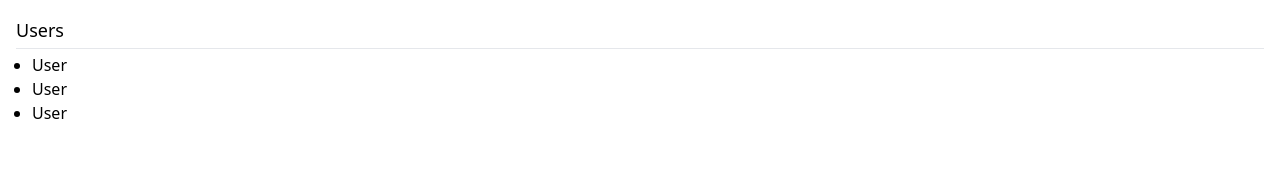
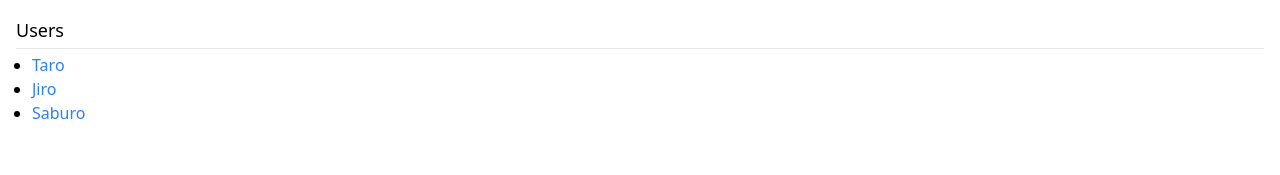
Before and after one commit to silkyworkspace/my-nextjs-app, a Next.js app: page / in a window 1280 px wide. Shown: the top 175 px of the page. Built offline with nearby package versions, Linux system fonts and the light colour scheme.

Commit message:
Link作成とユーザー一覧をmapで表示

```diff
--- /dev/null
+++ b/app/lib/users.ts
@@ -0,0 +1,23 @@
+interface User {
+    id: number,
+    name: string,
+    prof: string
+}
+
+export const users: User[] = [
+    {
+        id: 0,
+        name: 'Taro',
+        prof: 'He is good'
+    },
+    {
+        id: 1,
+        name: 'Jiro',
+        prof: 'He is cool'
+    },
+    {
+        id: 2,
+        name: 'Saburo',
+        prof: 'He is smart'
+    },
+];
--- a/app/page.tsx
+++ b/app/page.tsx
@@ -1,12 +1,23 @@
+import Link from "next/link";
+import { users } from "./lib/users";
+
 export default function Home() {
+  const userItems = users.map((user) => {
+    return (
+      <li key={user.id}>
+        <Link href={`/users/${user.id}`} className="text-blue-500 hover:text-blue-700">
+          {user.name}
+        </Link>
+      </li>
+    )
+  })
+
   return (
     <>
-    <h1 className="text-lg border-b pb-1 mb-1 border-gray-200">Users</h1>
-    <ul className="list-disc ml-4">
-      <li>User</li>
-      <li>User</li>
-      <li>User</li>
-    </ul>
+      <h1 className="text-lg border-b pb-1 mb-1 border-gray-200">Users</h1>
+      <ul className="list-disc ml-4">
+        {userItems}
+      </ul>
     </>
   );
 }
--- a/app/users/[userId]/page.tsx
+++ b/app/users/[userId]/page.tsx
@@ -1,22 +1,28 @@
 // Props（引数）として受け取るオブジェクトの型を定義する
 // ✅ Next.js 15 以降では params が Promise になるケースがあるため
+
+import Link from "next/link";
+
 //    ↓ のように「Promise<{ userId: string }>」として型をつけておく
 interface Props {
     params: Promise<{ userId: string }>;
 }
 
 // ページコンポーネント本体
-// ✅ params を await する必要があるので async 関数にしている
 export default async function UserPage(props: Props) {
+    const { userId } = await props.params;
+    // ✅ params を await する必要があるので async 関数にしている
     // props.params は Promise なので、await で中身を取り出す
     // 取り出したオブジェクトから userId プロパティだけを分割代入で取得
-    const { userId } = await props.params;
 
     return (
         <>
             <h1 className="text-lg border-b pb-1 mb-1 border-gray-200">
                 User Page {userId}
             </h1>
+            <p>
+                <Link href="/" className="text-blue-500 hover:text-blue-700">Go back</Link>
+            </p>
         </>
     );
 }
```
